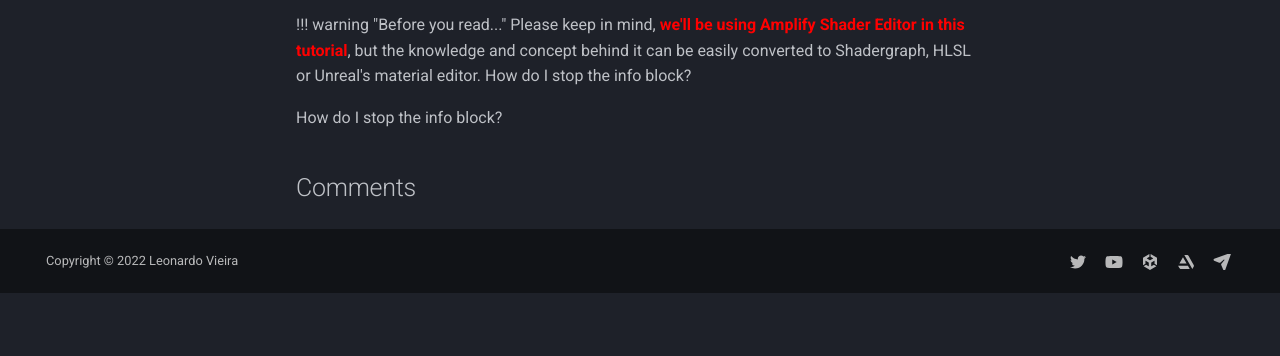
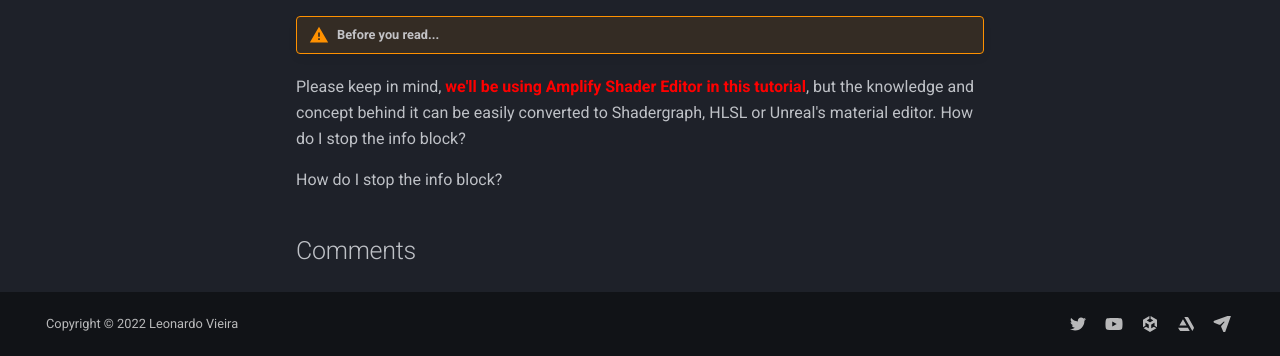
Before and after one commit to Nokdef/NokdefWebsite, an MkDocs documentation site: the page built from docs/Articles/Stylized-Puffy-Clouds-Shader.md, in a window 1280 px wide and 900 px high, scrolled down 806 px, cut to the strip 544-900 px from the top of the window. Built offline with MkDocs 1.6.1 and Material for MkDocs 9.7.7, drawn with Linux system fonts in a browser that asks for light colours; comment, search, counter and statistics services are not loaded; before the commit the page ends 1643 px from its top, so only the background shows below that.

Commit message:
Update mkdocs.yml

```diff
--- a/mkdocs.yml
+++ b/mkdocs.yml
@@ -53,3 +53,6 @@ markdown_extensions:
   - pymdownx.emoji:
       emoji_index: !!python/name:materialx.emoji.twemoji
       emoji_generator: !!python/name:materialx.emoji.to_svg
+  - admonition
+  - pymdownx.details
+  - pymdownx.superfences
```
